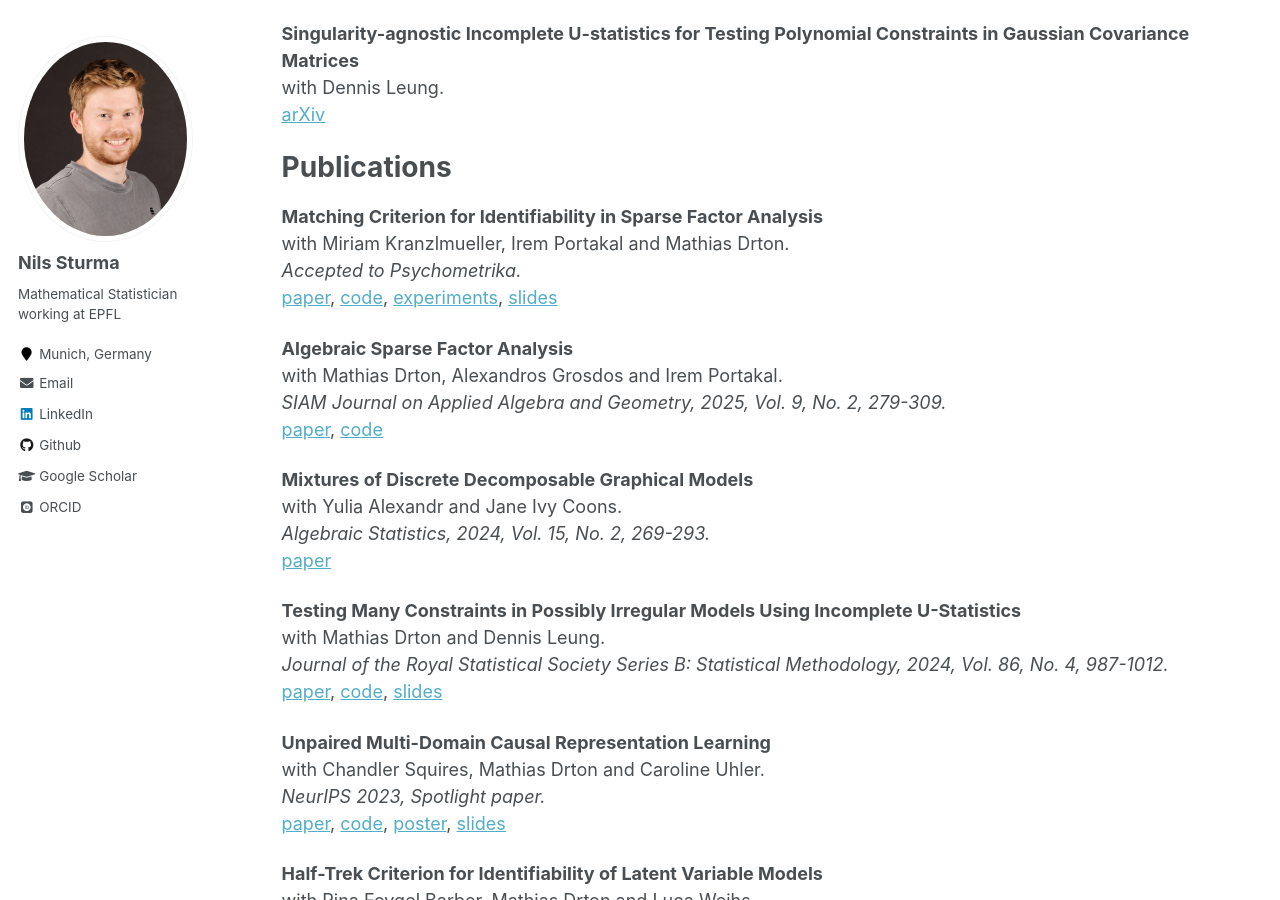
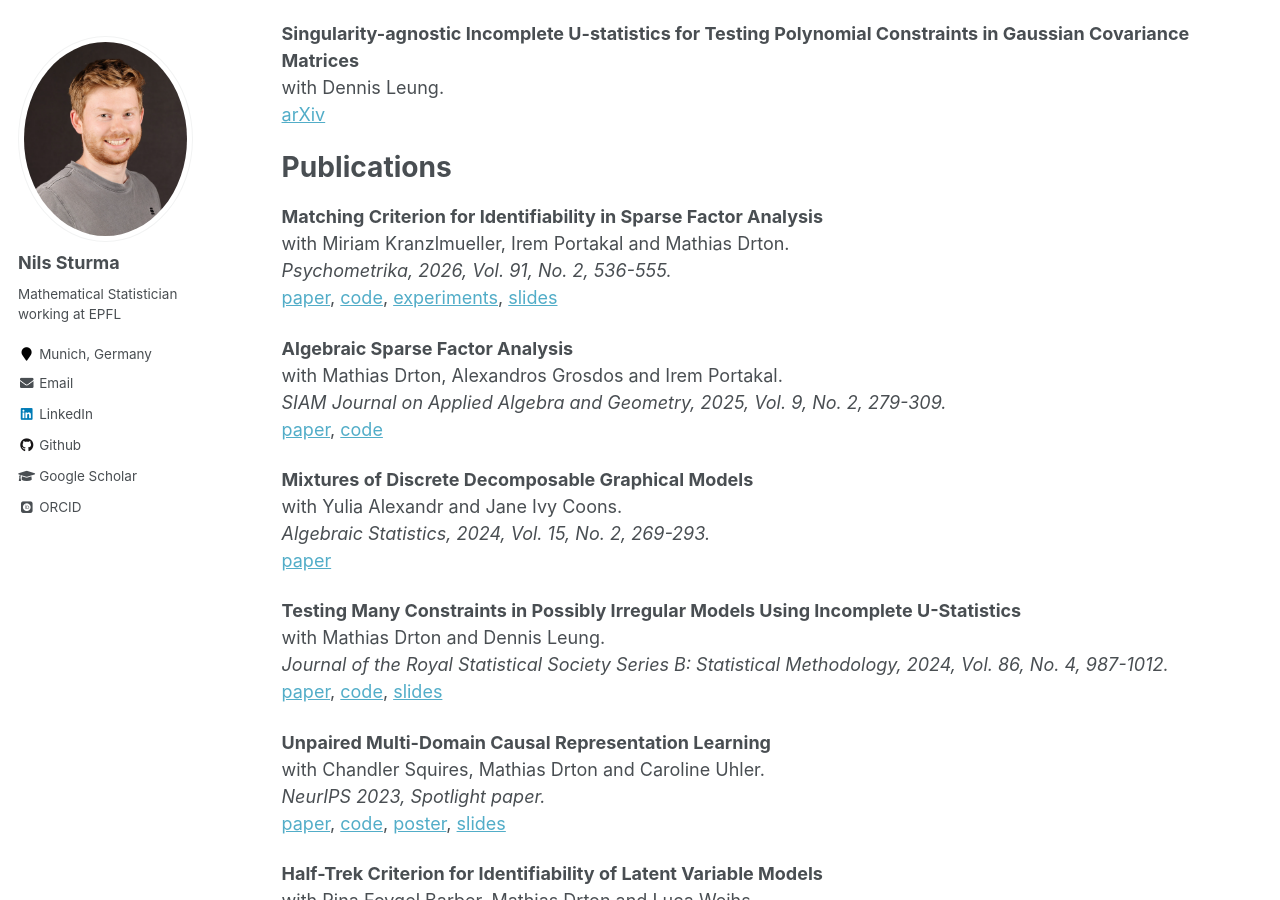
Before and after one commit to NilsSturma/nilssturma.github.io, a Jekyll site: the page built from _pages/publications.md, in a window 1280 px wide and 900 px high, scrolled down 477 px. Built offline with Jekyll 4.4.1, drawn with Linux system fonts in a browser that asks for light colours; some web fonts are replaced.

Commit message:
updated details of matching criterion publication

```diff
--- a/_pages/publications.md
+++ b/_pages/publications.md
@@ -38,7 +38,7 @@ with Dennis Leung. \
 
 **Matching Criterion for Identifiability in Sparse Factor Analysis** \
 with Miriam Kranzlmueller, Irem Portakal and Mathias Drton. \
-*Accepted to Psychometrika.* \
+*Psychometrika, 2026, Vol. 91, No. 2, 536-555.* \
 [paper](https://doi.org/10.1017/psy.2026.10079), [code](https://github.com/Lucaweihs/SEMID), [experiments](https://github.com/MiriamKranzlmueller/id-factor-analysis), [slides](https://nilssturma.github.io/files/Binghamton-seminar.pdf)
 
 **Algebraic Sparse Factor Analysis** \
```
Also changed, not shown: _pages/about.md (+1 -1 lines), 1 other file.
